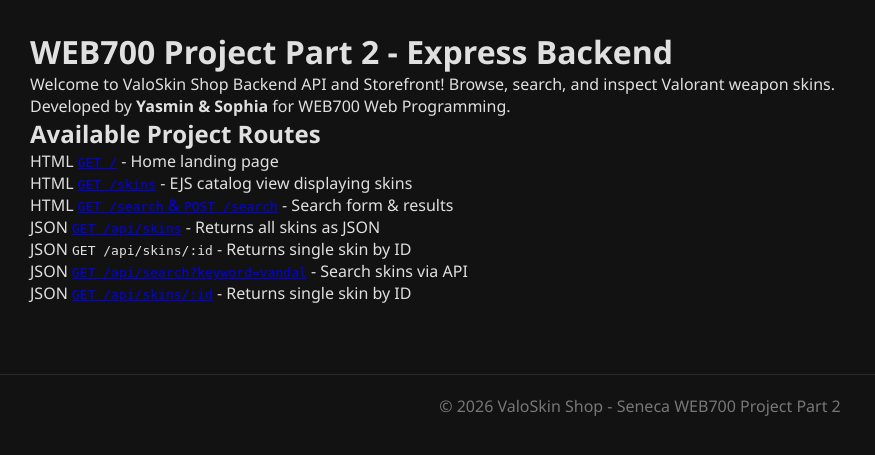
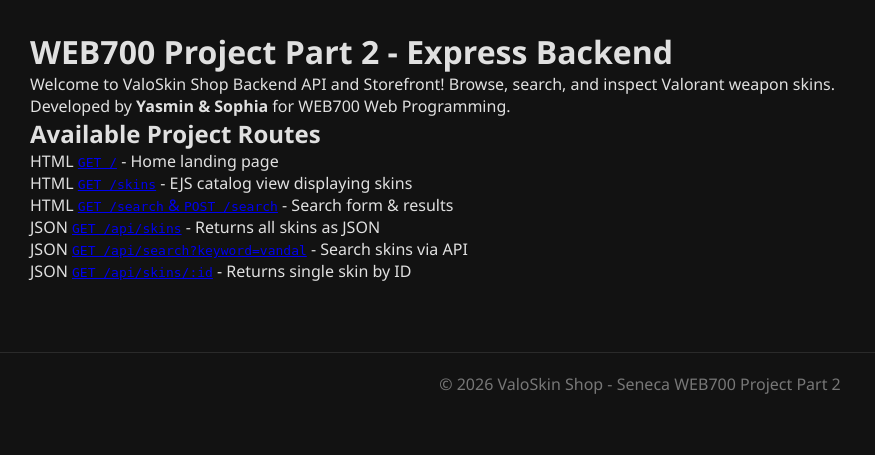
Before and after one commit to seodabi/valoskin-shop, a Node server app: page / in a window 1280 px wide. Shown: the part 62-517 px from the top of the page, without its empty margins (0-875 px from the left). Run offline with Node 20, Linux system fonts and the light colour scheme.

Commit message:
Remove duplicate route line

```diff
--- a/valoskin-shop-backend/views/index.ejs
+++ b/valoskin-shop-backend/views/index.ejs
@@ -29,7 +29,6 @@
             <div class="route-card"><span class="badge html">HTML</span> <a href="/skins"><code>GET /skins</code></a> - EJS catalog view displaying skins</div>
             <div class="route-card"><span class="badge html">HTML</span> <a href="/search"><code>GET /search</code> & <code>POST /search</code></a> - Search form & results</div>
             <div class="route-card"><span class="badge json">JSON</span> <a href="/api/skins"><code>GET /api/skins</code></a> - Returns all skins as JSON</div>
-            <div class="route-card"><span class="badge json">JSON</span> <code>GET /api/skins/:id</code> - Returns single skin by ID</div>
             <div class="route-card"><span class="badge json">JSON</span> <a href="/api/search?keyword=vandal"><code>GET /api/search?keyword=vandal</code></a> - Search skins via API</div>
             <div class="route-card"><span class="badge json">JSON</span> <a href="/api/skins/PASTE-ID-HERE"><code>GET /api/skins/:id</code></a> - Returns single skin by ID</div>
         </section>
```
